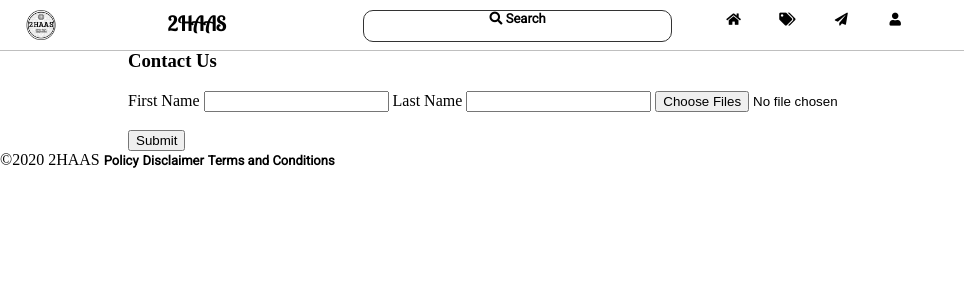
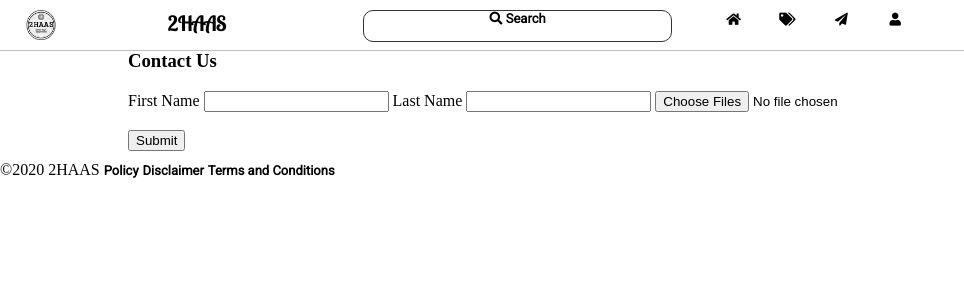
Before and after one commit to ajpalok/2haas-v-1, a Jekyll site: the page built from contact.html, in a window 1280 px wide and 900 px high. Shown: the top 300 px of the window, without its empty margins (0-964 px from the left). Built offline with Jekyll 4.4.1, drawn with Linux system fonts in a browser that asks for light colours; nearby versions of some CDN libraries; some web fonts are replaced.

Commit message:
Update media.scss

```diff
--- a/_sass/media.scss
+++ b/_sass/media.scss
@@ -42,8 +42,11 @@
 /* for desktop screen */
 
 @media only screen and (min-width:901px){
+.main{
+	margin-bottom: 10px;
+}
 
-.main{
+.main-container{
 	width: 80%;
 	margin-left: 10%;
 	margin-right: 10%;
```
